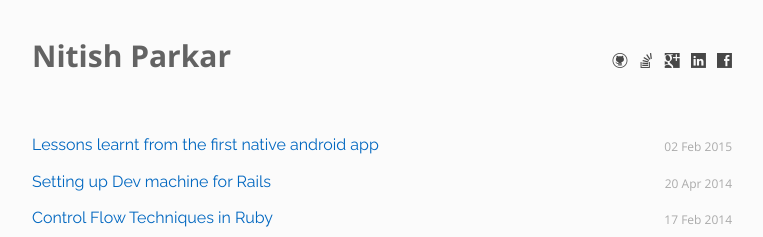
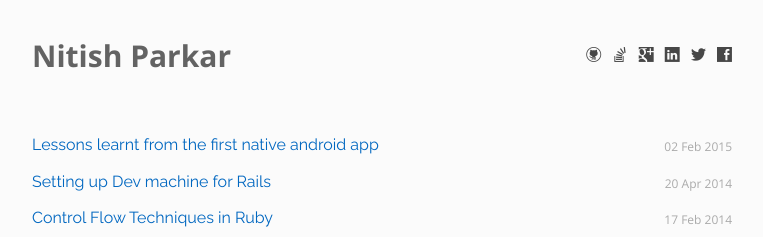
Before and after one commit to nitishsp/nitishsp.github.io, a Jekyll site: the page built from index.html, in a window 1280 px wide. Shown: the top 237 px of the page, without its empty margins (258-1021 px from the left). Built offline with Jekyll 4.4.1, drawn with Linux system fonts in a browser that asks for light colours; some web fonts are replaced.

Commit message:
added link to twitter profile; fixed social icons styling for mobile devices

```diff
--- a/_layouts/default.html
+++ b/_layouts/default.html
@@ -4,7 +4,7 @@
     <meta charset="utf-8">
     <meta http-equiv="X-UA-Compatible" content="IE=edge,chrome=1">
     <meta name="viewport" content="width=device-width, initial-scale=1">
-    <meta name="keywords" content="Nitish Parkar, Software Developer, Genii, Vidyalankar, BGIT, Aryan">
+    <meta name="keywords" content="Nitish Parkar, Software Developer, Genii, Vidyalankar, BGIT, Aryan, nitishsp">
     <meta name="author" content="Nitish Parkar">
 
     <link rel="author" href="https://plus.google.com/+NitishParkar"/>
@@ -68,6 +68,11 @@
               </a>
             </li>
             <li>
+              <a href="https://www.twitter.com/nitishsp" target="_blank">
+                <i class="el-icon-twitter"></i>
+              </a>
+            </li>
+            <li>
               <a href="https://www.facebook.com/nitishparkar" target="_blank">
                 <i class="el-icon-facebook"></i>
               </a>
--- a/assets/stylesheets/main.scss
+++ b/assets/stylesheets/main.scss
@@ -76,9 +76,15 @@ table {
   clear: both;
 }
 
+@media only screen and (max-width: 40em) {
+  ul.social-links {
+    width: 70px;
+    margin-top: 0px;
+  }
+}
+
 ul.social-links {
   list-style: none;
-  margin-top: 0.4em;
 
   li {
     display: inline;
@@ -103,6 +109,9 @@ ul.social-links {
   }
   a:hover i.el-icon-linkedin {
     color: #0e76a8;
+  }
+  a:hover i.el-icon-twitter {
+    color: #55acee;
   }
 
   a {
```
